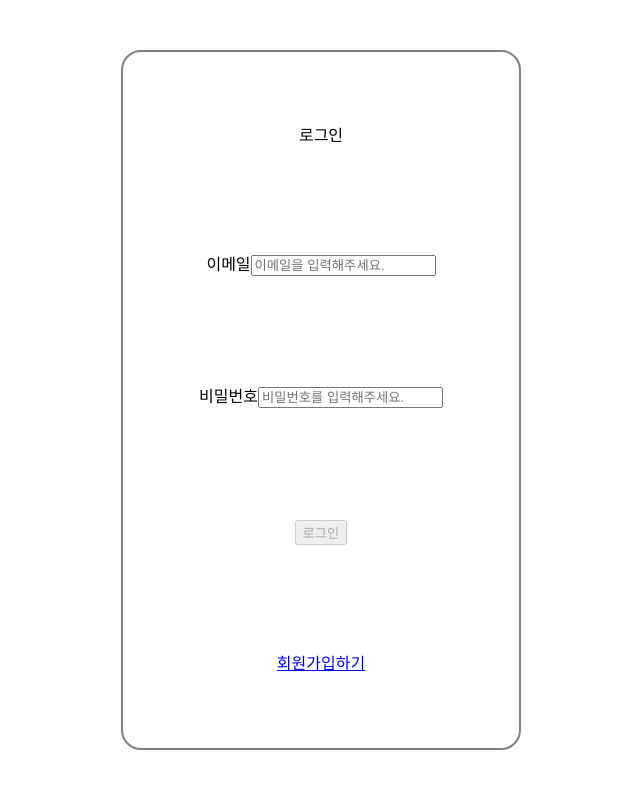
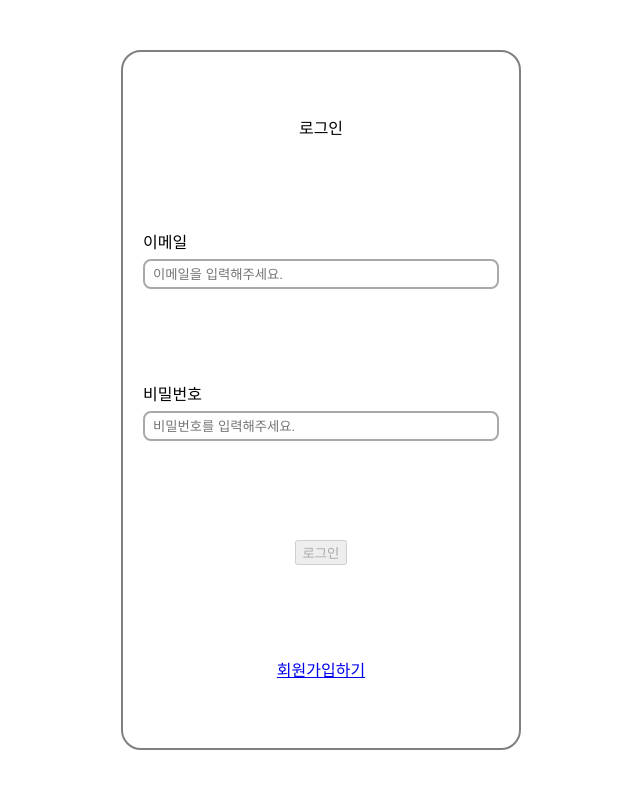
Before and after one commit to 2hakjoon/wanted-pre-onboarding-challenge-fe-1, a React (Create React App) app: page / in a window 1280 px wide. Shown: the top 788 px of the page, without its empty margins (319-959 px from the left). Built offline with nearby package versions, Linux system fonts and the light colour scheme.

Commit message:
STYLE - InputLabel css

```diff
--- a/src/common/components/input/InputLabel.tsx
+++ b/src/common/components/input/InputLabel.tsx
@@ -1,22 +1,41 @@
-import React from 'react';
+import React, { HTMLInputTypeAttribute } from 'react';
 import { UseFormRegisterReturn } from 'react-hook-form';
 import styled from 'styled-components';
 
-const Wrapper = styled.div``;
+const Wrapper = styled.div`
+  display: flex;
+  flex-direction: column;
+  width: 100%;
+  span {
+    margin-bottom: 8px;
+  }
+  input {
+    width: 100%;
+    height: 30px;
+    border: 2px solid darkgray;
+    border-radius: 8px;
+    padding-left: 8px;
+  }
+`;
 
 interface InputLabel {
   title: string;
   register: UseFormRegisterReturn<string>;
   placeholder: string;
+  type?: HTMLInputTypeAttribute | undefined;
 }
 
-function InputLabel({ title, register, placeholder, ...rest }: InputLabel) {
+function InputLabel({ title, register, placeholder, type, ...rest }: InputLabel) {
   return (
     <Wrapper {...rest}>
       <span>{title}</span>
-      <input {...register} className="input" placeholder={placeholder} />
+      <input type={type} {...register} className="input" placeholder={placeholder} />
     </Wrapper>
   );
 }
 
+InputLabel.defaultProps = {
+  type: undefined,
+};
+
 export default InputLabel;
--- a/src/screen/login/LoginScreen.tsx
+++ b/src/screen/login/LoginScreen.tsx
@@ -68,6 +68,7 @@ function LoginScreen() {
         <InputLabel
           title="비밀번호"
           data-cy="input-password"
+          type="password"
           register={register('password', { pattern: passwordPattern })}
           placeholder="비밀번호를 입력해주세요."
         />
--- a/src/screen/sign-up/SignUpScreen.tsx
+++ b/src/screen/sign-up/SignUpScreen.tsx
@@ -71,6 +71,7 @@ function SignUpScreen() {
         <InputLabel
           title="비밀번호"
           data-cy="input-password"
+          type="password"
           register={register('password', { pattern: passwordPattern })}
           placeholder="비밀번호를 입력해주세요."
         />
```
